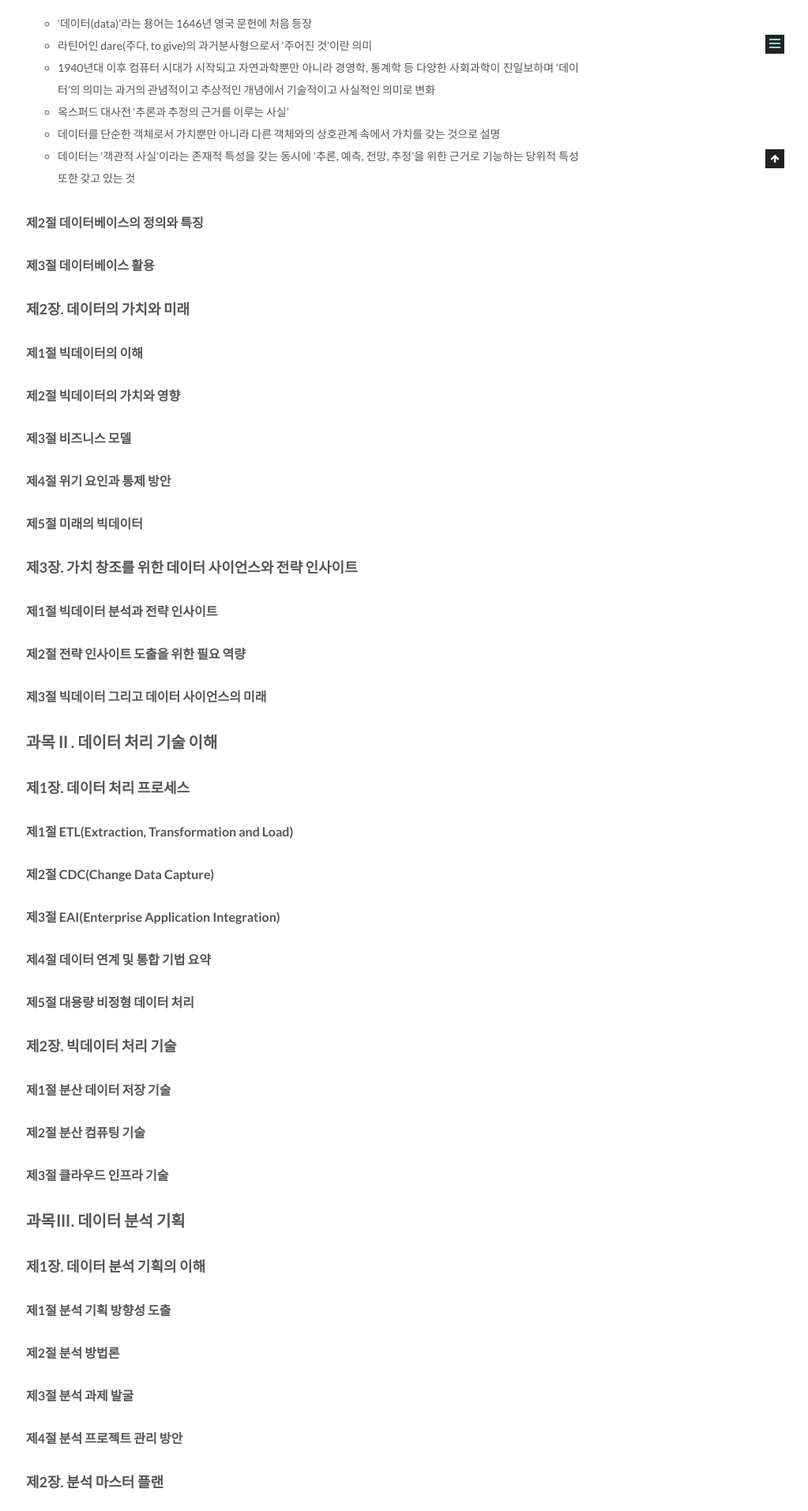
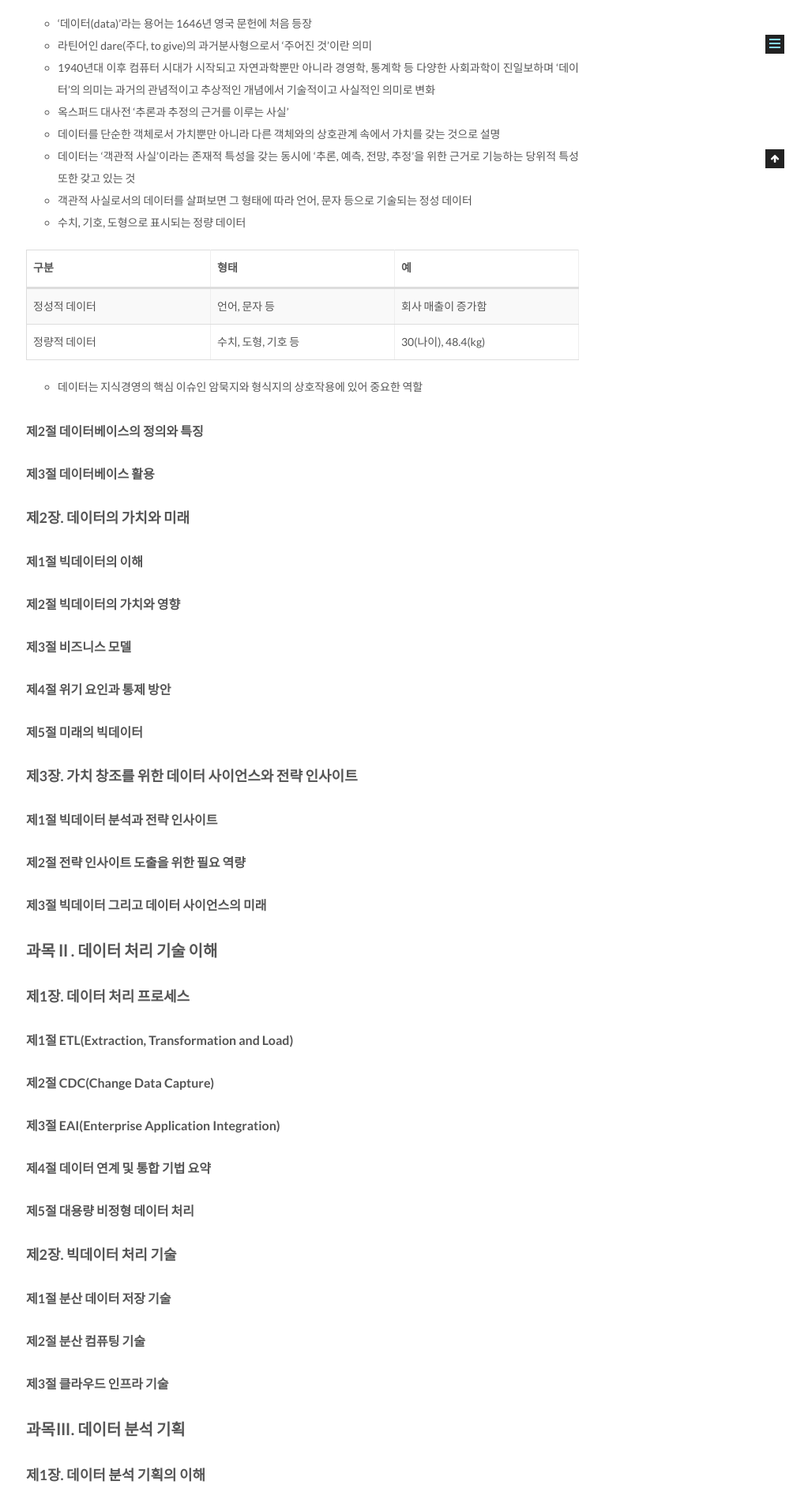
Before and after one commit to csj4032/csj4032.github.io, a Jekyll site: the page built from _posts/2018-06-01-데이터분석전문가가이드.md, in a window 1280 px wide. Shown: the part 787-2700 px from the top of the page at 79% size, without its empty margins (257-1280 px from the left). Built offline with Jekyll 4.4.1, drawn with Linux system fonts in a browser that asks for light colours; comment, search, counter and statistics services are not loaded.

Commit message:
데이터 분석 전문가 가이드 포스팅 수정

```diff
--- a/_posts/2018-06-01-데이터분석전문가가이드.md
+++ b/_posts/2018-06-01-데이터분석전문가가이드.md
@@ -24,6 +24,15 @@ comments: true
 * 옥스퍼드 대사전 '추론과 추정의 근거를 이루는 사실'
 * 데이터를 단순한 객체로서 가치뿐만 아니라 다른 객체와의 상호관계 속에서 가치를 갖는 것으로 설명
 * 데이터는 '객관적 사실'이라는 존재적 특성을 갖는 동시에 '추론, 예측, 전망, 추정'을 위한 근거로 기능하는 당위적 특성 또한 갖고 있는 것
+* 객관적 사실로서의 데이터를 살펴보면 그 형태에 따라 언어, 문자 등으로 기술되는 정성 데이터
+* 수치, 기호, 도형으로 표시되는 정량 데이터
+
+| 구분 | 형태 | 예 |
+| --- | --- | --- |
+| 정성적 데이터 | 언어, 문자 등 | 회사 매출이 증가함 |
+| 정량적 데이터 | 수치, 도형, 기호 등 | 30(나이), 48.4(kg) |
+
+* 데이터는 지식경영의 핵심 이슈인 암묵지와 형식지의 상호작용에 있어 중요한 역할
 
 #### 제2절 데이터베이스의 정의와 특징
 
```
